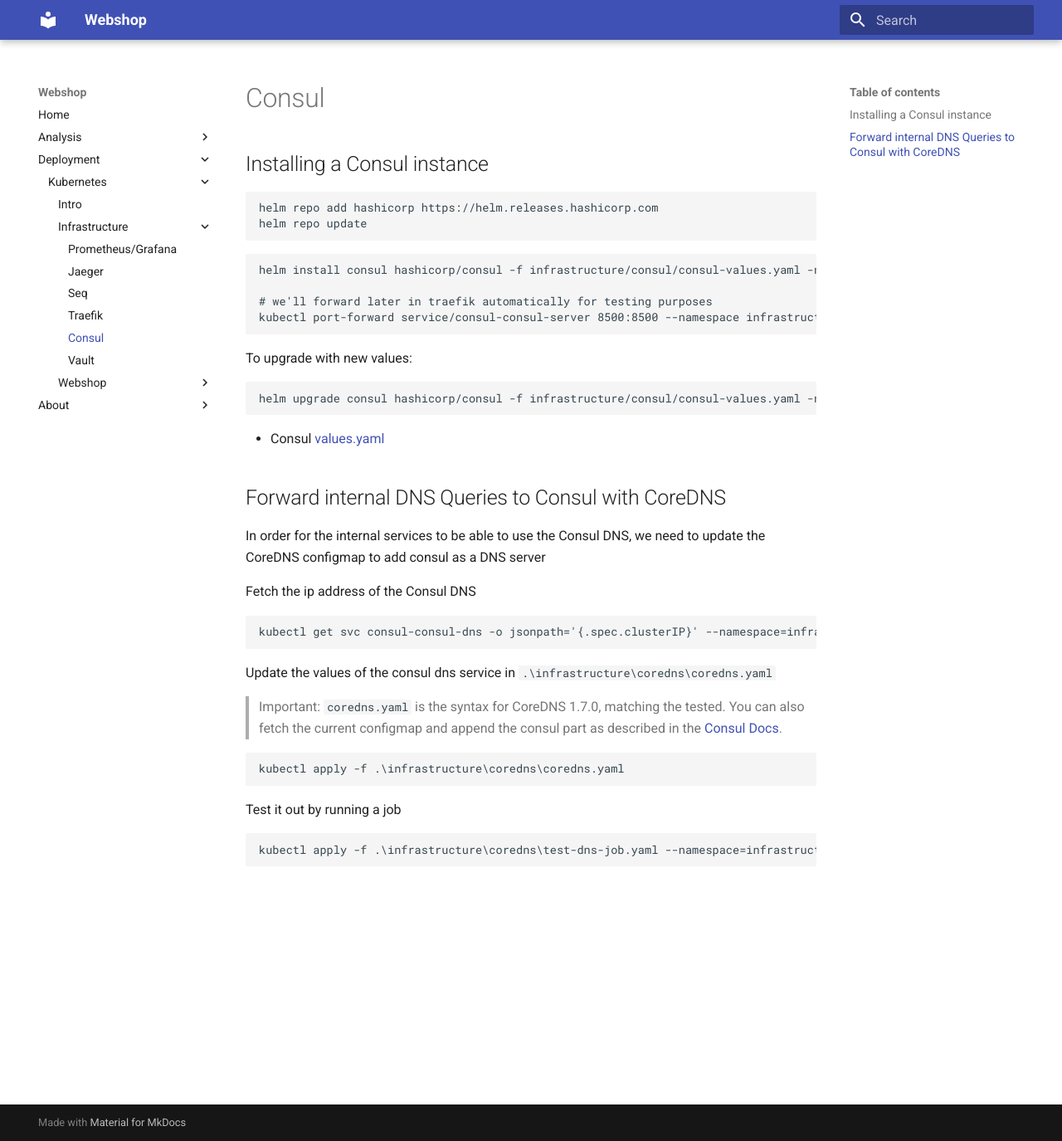
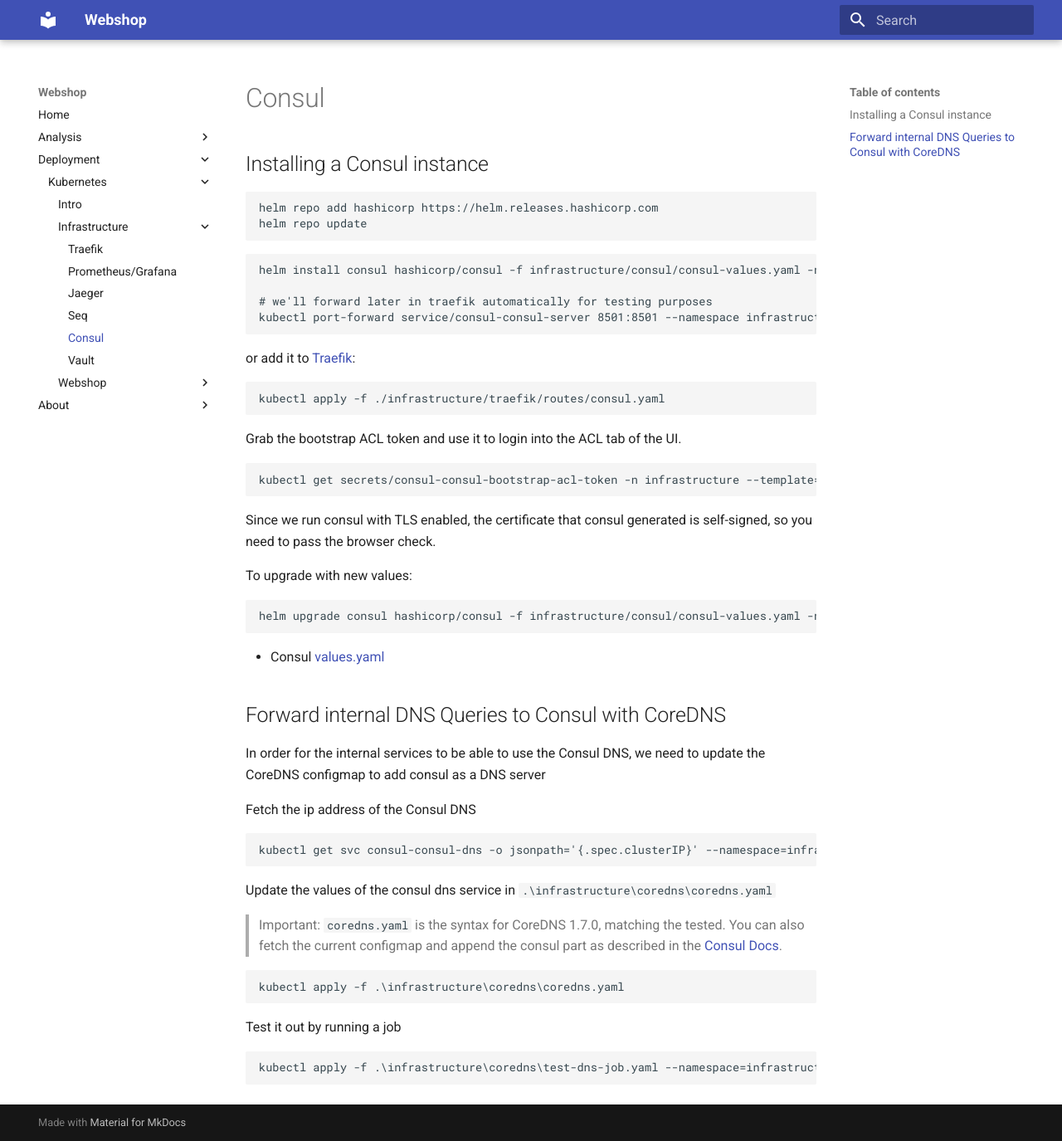
Before and after one commit to bravecobra/webshop-saga-masstransit, an MkDocs documentation site: the page built from docs/deployment/k8s/infrastructure/consul.md, in a window 1280 px wide and 1375 px high. Shown: the whole window at 83% size. Built offline with MkDocs 1.6.1 and Material for MkDocs 9.7.7, drawn with Linux system fonts in a browser that asks for light colours.

````diff
--- a/docs/deployment/k8s/infrastructure/consul.md
+++ b/docs/deployment/k8s/infrastructure/consul.md
@@ -11,8 +11,22 @@
 helm install consul hashicorp/consul -f infrastructure/consul/consul-values.yaml -n infrastructure
 
 # we'll forward later in traefik automatically for testing purposes
-kubectl port-forward service/consul-consul-server 8500:8500 --namespace infrastructure
+kubectl port-forward service/consul-consul-server 8501:8501 --namespace infrastructure
 ```
+
+or add it to [Traefik](traefik.md):
+
+```powershell
+kubectl apply -f ./infrastructure/traefik/routes/consul.yaml
+```
+
+Grab the bootstrap ACL token and use it to login into the ACL tab of the UI.
+
+```powershell
+kubectl get secrets/consul-consul-bootstrap-acl-token -n infrastructure --template={{.data.token}} | base64 -d
+```
+
+Since we run consul with TLS enabled, the certificate that consul generated is self-signed, so you need to pass the browser check.
 
 To upgrade with new values:
 
--- a/mkdocs.yml
+++ b/mkdocs.yml
@@ -9,10 +9,10 @@
       - Kubernetes:
         - Intro: 'deployment/k8s/infrastructure/index.md'
         - Infrastructure:
+          - Traefik: 'deployment/k8s/infrastructure/traefik.md'
           - Prometheus/Grafana: 'deployment/k8s/infrastructure/prometheus.md'
           - Jaeger: 'deployment/k8s/infrastructure/jaeger.md'
           - Seq: 'deployment/k8s/infrastructure/seq.md'
-          - Traefik: 'deployment/k8s/infrastructure/traefik.md'
           - Consul: 'deployment/k8s/infrastructure/consul.md'
           - Vault: 'deployment/k8s/infrastructure/vault.md'
         - Webshop:
````
Also changed, not shown: docs/deployment/k8s/infrastructure/index.md (+6 -1 lines), 5 other files.
